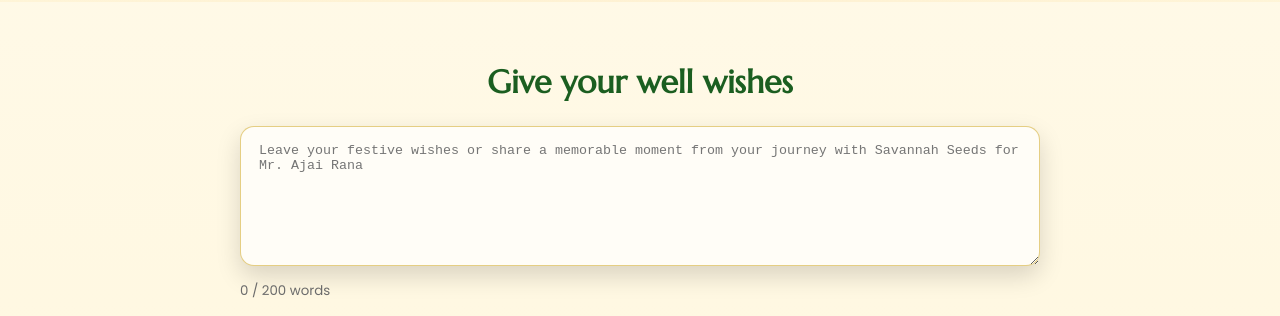
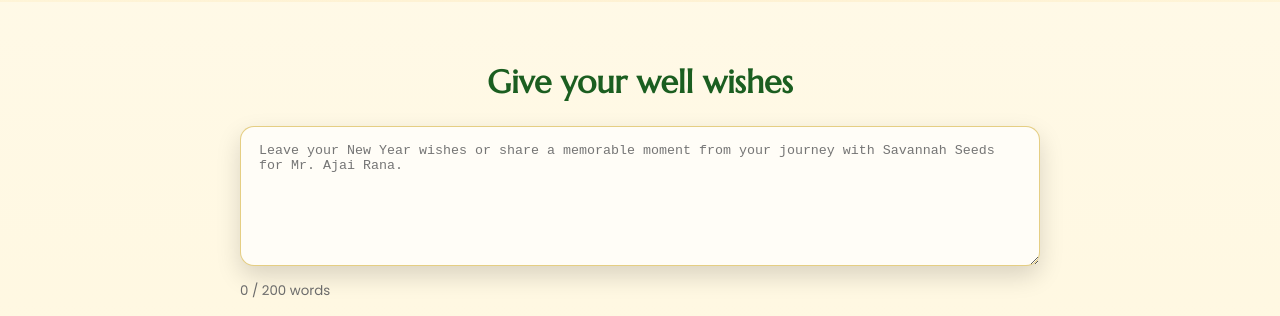
Before and after one commit to Albert-Sharma/new_year_savannah, a plain HTML site: page index.html in a window 1280 px wide. Shown: the part 1100-1416 px from the top of the page. Drawn offline with Linux system fonts and the light colour scheme; no server answers.

Commit message:
Changes to content for Retailer Messages

```diff
--- a/index.html
+++ b/index.html
@@ -46,7 +46,7 @@
         <h2 id="wishes-heading" class="section-title">Give your well wishes</h2>
         <form id="wishes-form" class="wishes-form" novalidate>
             <label for="wishesText" class="visually-hidden">Type your message (max 200 words)</label>
-            <textarea id="wishesText" name="wishesText" rows="6" placeholder="Leave your festive wishes or share a memorable moment from your journey with Savannah Seeds for Mr. Ajai Rana"></textarea>
+            <textarea id="wishesText" name="wishesText" rows="6" placeholder="Leave your New Year wishes or share a memorable moment from your journey with Savannah Seeds for Mr. Ajai Rana."></textarea>
             <div class="wishes-meta">
                 <small id="wordCount">0 / 200 words</small>
                 <small id="wishesError" class="error" aria-live="polite"></small>
```
